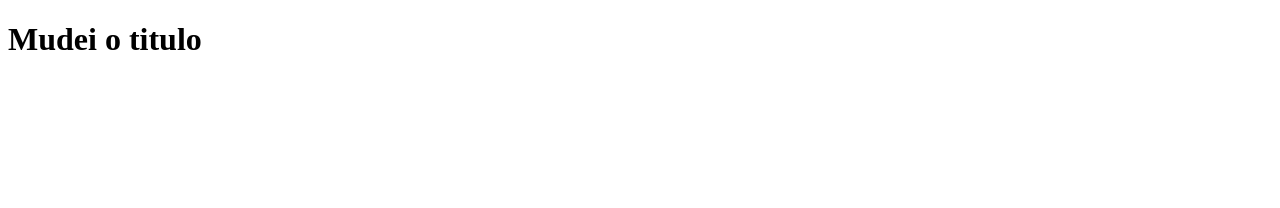
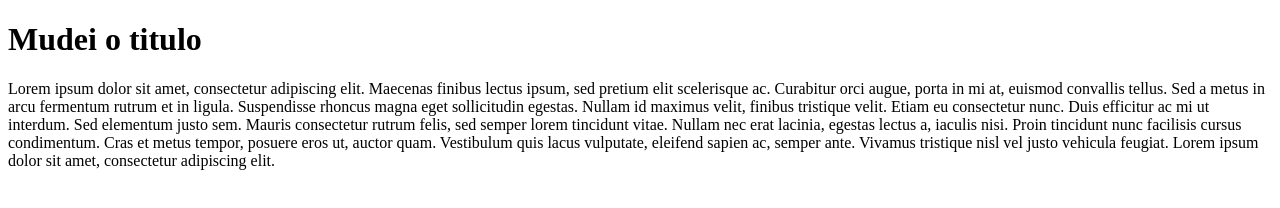
Before and after one commit to will27nasc/meu-segundo-git, a plain HTML site: page index.html in a window 1280 px wide. Drawn offline with Linux system fonts and the light colour scheme.

Commit message:
feat: Adicionando texto na página index

```diff
--- a/index.html
+++ b/index.html
@@ -8,5 +8,7 @@
 </head>
 <body>
     <h1>Mudei o titulo</h1>
+    <p>Lorem ipsum dolor sit amet, consectetur adipiscing elit. Maecenas finibus lectus ipsum, sed pretium elit scelerisque ac. Curabitur orci augue, porta in mi at, euismod convallis tellus. Sed a metus in arcu fermentum rutrum et in ligula. Suspendisse rhoncus magna eget sollicitudin egestas. Nullam id maximus velit, finibus tristique velit. Etiam eu consectetur nunc. Duis efficitur ac mi ut interdum. Sed elementum justo sem. Mauris consectetur rutrum felis, sed semper lorem tincidunt vitae. Nullam nec erat lacinia, egestas lectus a, iaculis nisi. Proin tincidunt nunc facilisis cursus condimentum. Cras et metus tempor, posuere eros ut, auctor quam. Vestibulum quis lacus vulputate, eleifend sapien ac, semper ante. Vivamus tristique nisl vel justo vehicula feugiat. Lorem ipsum dolor sit amet, consectetur adipiscing elit.
+    </p>
 </body>
 </html>
```
